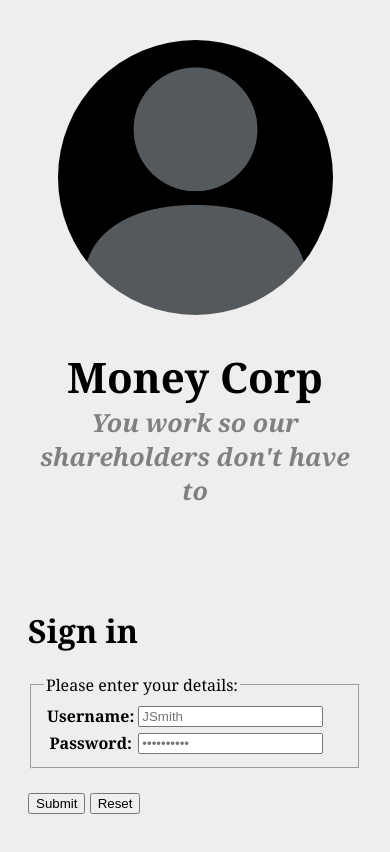
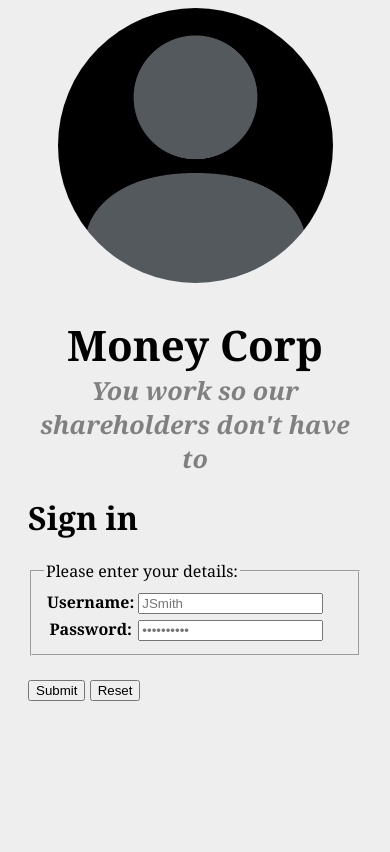
Before and after one commit to z3account/z3account.github.io, a plain HTML site: page index.html in a window 390 px wide. Drawn offline with nearby package versions, Linux system fonts and the light colour scheme.

Commit message:
Add files via upload

```diff
--- a/style.css
+++ b/style.css
@@ -236,6 +236,18 @@ body.theme-dark {
 
 @media screen and (max-width:768px) {
 
+	header, main{
+		padding-top: 0px;
+		padding-bottom: 0px;
+		margin-top: 0px;
+		margin-bottom: 0px;
+	}
+
+	main h1{
+		padding-top: 0px;
+		margin-top: 0px;
+	}
+
 	header {
 		flex-direction: column;
 	}
```
